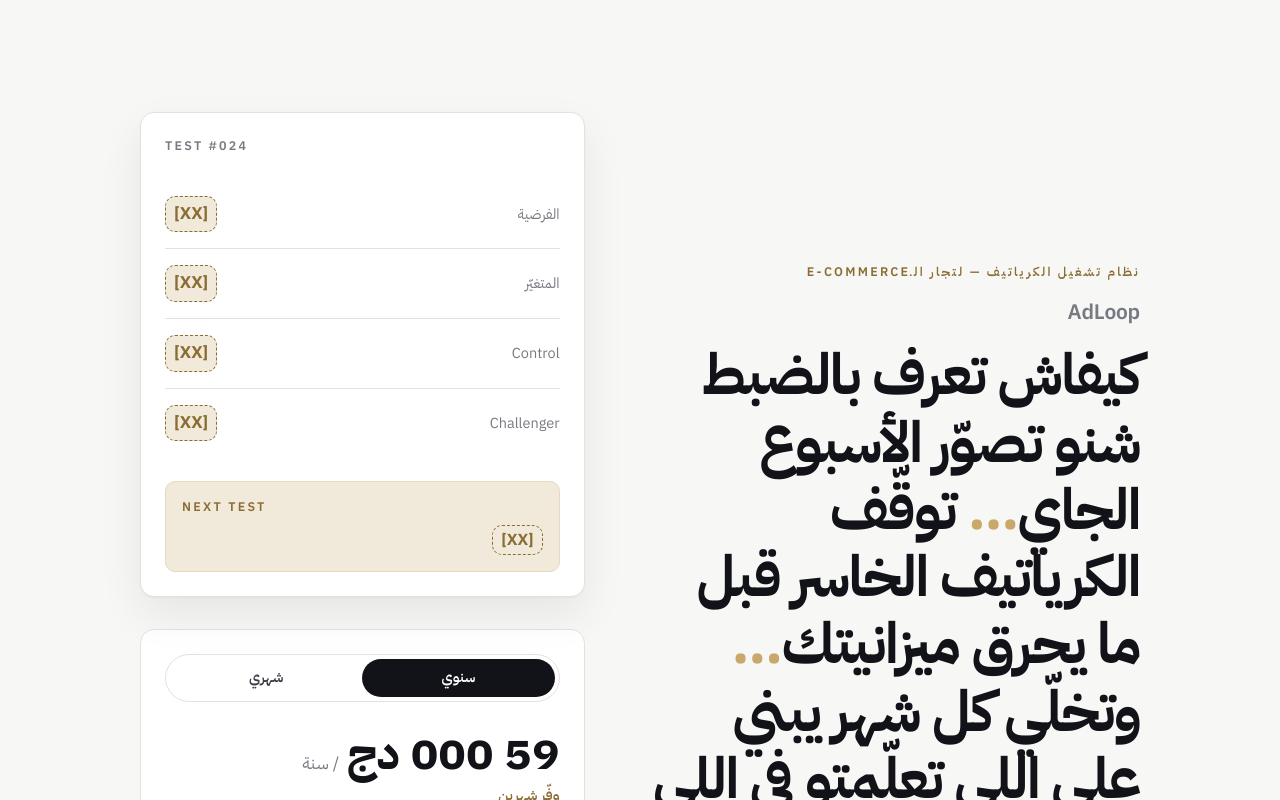
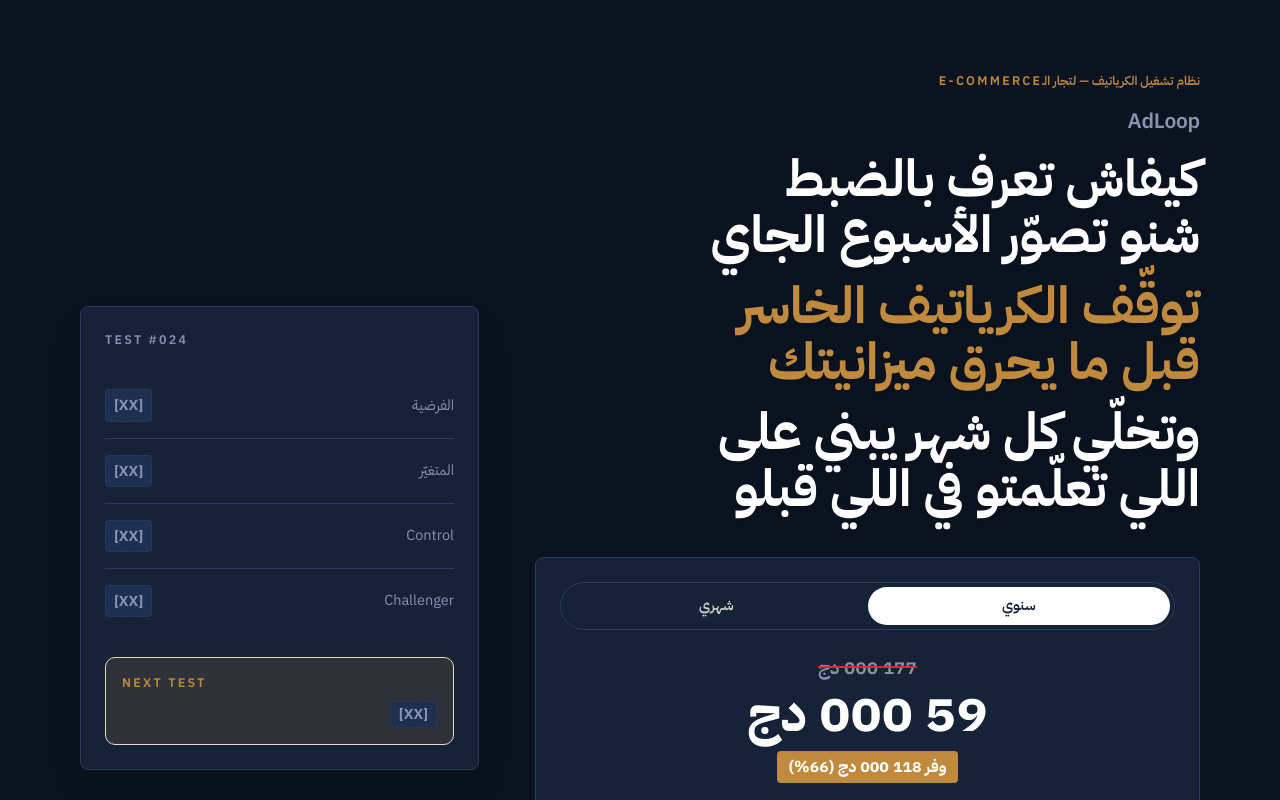
Before and after one commit to LOGISK7/DODO, a Next.js app: page /offer in a window 1280 px wide. Shown: the top 800 px of the page. Built offline with nearby package versions, Linux system fonts and the light colour scheme.

Commit message:
feat: overhaul UI to match Dan Lok direct-response design

```diff
--- a/app/tokens.css
+++ b/app/tokens.css
@@ -1,25 +1,25 @@
 :root {
-  --canvas: #F7F7F5;
-  --surface: #FFFFFF;
-  --surface-raised: #FCFBFA;
-  --ink: #111318;
-  --ink-2: #3A3D44;
-  --muted: #777A80;
-  --line: #E4E2DD;
-  --dark: #0B0D10;
-  --dark-2: #14171C;
-  --dark-line: rgba(255, 255, 255, 0.13);
-  --gold: #C9A86A;
-  --gold-ink: #8A6D33;
-  --gold-cta: #B08D4F;
-  --gold-soft: #F1E9DA;
+  --canvas: #0b1320;
+  --surface: #152238;
+  --surface-raised: #1e3050;
+  --ink: #FFFFFF;
+  --ink-2: #CCCCCC;
+  --muted: #8892b0;
+  --line: #2a3b5c;
+  --dark: #000000;
+  --dark-2: #111111;
+  --dark-line: rgba(255, 255, 255, 0.1);
+  --gold: #c08a3e;
+  --gold-ink: #c08a3e;
+  --gold-cta: #e3a34a;
+  --gold-soft: rgba(192, 138, 62, 0.15);
   --pos: #3F7D5B;
-  --neg: #B4554B;
+  --neg: #d32f2f;
 
-  --r-sm: 10px;
-  --r-lg: 14px;
-  --maxw: 1080px;
-  --narrow: 760px;
+  --r-sm: 4px;
+  --r-lg: 8px;
+  --maxw: 1200px;
+  --narrow: 800px;
 }
 
 /* Typography Scale */
--- a/components/Eyebrow.tsx
+++ b/components/Eyebrow.tsx
@@ -6,10 +6,19 @@ type EyebrowProps = {
 };
 
 export function Eyebrow({ children, className = "" }: EyebrowProps) {
-  // 12.5px/600/uppercase/.18em is handled by text-eyebrow token class
+  const content = typeof children === "string" ? (
+    children.split(/([a-zA-Z\-]+)/).map((part, i) =>
+      /^[a-zA-Z\-]+$/.test(part) ? (
+        <span key={i} className="uppercase tracking-[0.18em]" dir="ltr">{part}</span>
+      ) : (
+        <span key={i} className="tracking-[0] normal-case">{part}</span>
+      )
+    )
+  ) : children;
+
   return (
-    <span className={`text-eyebrow text-[var(--gold-ink)] ${className}`}>
-      {children}
+    <span className={`text-[12.5px] font-[600] text-[var(--gold-ink)] ${className}`}>
+      {content}
     </span>
   );
 }
--- a/components/Placeholder.tsx
+++ b/components/Placeholder.tsx
@@ -23,7 +23,7 @@ export function Placeholder({ id, value = "XX", className = "" }: PlaceholderPro
   return (
     <span
       data-placeholder-id={id}
-      className={`inline-flex items-center justify-center bg-[var(--gold-soft)] text-[var(--gold-ink)] border border-dashed border-[var(--gold-ink)] px-2 py-0.5 rounded-[var(--r-sm)] font-bold ${className}`}
+      className={`inline-flex items-center justify-center bg-[var(--surface-raised)] text-[var(--muted)] text-[14.5px] border border-dashed border-[var(--line)] px-2 py-0.5 rounded-[var(--r-sm)] font-bold ${className}`}
       dir="ltr"
     >
       [{value}]
--- a/components/sales/BuyBox.tsx
+++ b/components/sales/BuyBox.tsx
@@ -62,15 +62,15 @@ export function BuyBox() {
       </div>
 
       {/* Price Display */}
-      <div className="flex flex-col mb-[12px] min-h-[90px] justify-start">
-        <div className="text-[clamp(30px,4.4vw,46px)] font-[700] text-[var(--ink)] num leading-[1.2]">
+      <div className="flex flex-col mb-[16px] min-h-[130px] justify-start items-center">
+        <div className="text-[19px] text-[var(--muted)] font-[600] line-through decoration-[var(--neg)] decoration-2 mb-[4px]">
+          {isAnnual ? formatDZD(PRICE_ANNUAL * 3) : formatDZD(PRICE_MONTHLY * 3)}
+        </div>
+        <div className="text-[clamp(34px,5vw,52px)] font-[700] text-[var(--ink)] num leading-[1.1]">
           {isAnnual ? formatDZD(PRICE_ANNUAL) : formatDZD(PRICE_MONTHLY)}
-          <span className="text-[17px] text-[var(--muted)] font-[400] ms-[8px]">
-            {isAnnual ? "/ سنة" : "/ شهر"}
-          </span>
         </div>
-        <div className={`text-[14.5px] text-[var(--gold-ink)] font-[600] mt-[4px] ${isAnnual ? "visible" : "invisible"}`}>
-          {offer.buyBox.annualSub}
+        <div className="text-[16px] text-[var(--ink)] font-[700] bg-[var(--gold)] px-[12px] py-[4px] rounded-[var(--r-sm)] mt-[8px]">
+          وفر {isAnnual ? formatDZD(PRICE_ANNUAL * 2) : formatDZD(PRICE_MONTHLY * 2)} (66%)
         </div>
       </div>
 
--- a/components/sales/HeroHeadline.tsx
+++ b/components/sales/HeroHeadline.tsx
@@ -7,32 +7,30 @@ import { BuyBox } from "@/components/sales/BuyBox";
 
 export function HeroHeadline() {
   return (
-    <section className="bg-[var(--canvas)] pt-[80px] pb-[80px] min-[1000px]:pt-[112px] min-[1000px]:pb-[112px]">
+    <section className="bg-[var(--canvas)] pt-[80px] pb-[80px] min-[1000px]:pt-[72px] min-[1000px]:pb-[112px]">
       <Wrap>
-        <div className="flex flex-col gap-[64px] min-[1000px]:grid min-[1000px]:grid-cols-[1.05fr_0.95fr] min-[1000px]:gap-x-[64px] min-[1000px]:gap-y-[32px] items-center">
+        <div className="flex flex-col gap-[64px] min-[1000px]:grid min-[1000px]:grid-cols-[1.25fr_0.75fr] min-[1000px]:gap-[56px] min-[1000px]:items-start">
 
           {/* TEXT COLUMN */}
-          <div className="flex flex-col items-start w-full min-[1000px]:col-start-1 min-[1000px]:row-start-1 min-[1000px]:row-span-2">
+          <div className="flex flex-col items-start w-full">
             <Eyebrow>{offer.hero.eyebrow}</Eyebrow>
             <div className="text-h3 text-[var(--muted)] my-[16px]" dir="ltr">
               {offer.hero.wordmark}
             </div>
-            <h1 className="text-h1 text-[var(--ink)]">
-              <span className="max-[699px]:block max-[699px]:mb-[12px]">{offer.hero.headlineClauses[0]}</span>
-              <span className="text-[var(--gold)] max-[699px]:hidden">… </span>
-              <span className="max-[699px]:block max-[699px]:mb-[12px]">{offer.hero.headlineClauses[1]}</span>
-              <span className="text-[var(--gold)] max-[699px]:hidden">… </span>
-              <span className="max-[699px]:block">{offer.hero.headlineClauses[2]}</span>
+            <h1 className="flex flex-col gap-[14px] text-[clamp(32px,4vw,56px)] font-[900] tracking-[0] leading-[1.1] text-balance">
+              <span className="text-[var(--ink)] block drop-shadow-md">{offer.hero.headlineClauses[0]}</span>
+              <span className="text-[var(--gold)] block drop-shadow-md">{offer.hero.headlineClauses[1]}</span>
+              <span className="text-[var(--ink)] block drop-shadow-md">{offer.hero.headlineClauses[2]}</span>
             </h1>
-          </div>
 
-          {/* BUY BOX */}
-          <div className="w-full min-[1000px]:col-start-2 min-[1000px]:row-start-2">
-            <BuyBox />
+            {/* BUY BOX */}
+            <div className="w-full mt-[40px]">
+              <BuyBox />
+            </div>
           </div>
 
           {/* VISUAL COLUMN */}
-          <div className="w-full min-[1000px]:col-start-2 min-[1000px]:row-start-1">
+          <div className="w-full self-center">
             <div className="bg-[var(--surface)] border border-[var(--line)] rounded-[var(--r-lg)] w-full overflow-hidden max-[999px]:shadow-none min-[1000px]:shadow-[0_1px_2px_rgba(17,19,24,.04),0_18px_44px_rgba(17,19,24,.07)]">
               <div className="p-[24px]">
                 <div className="text-eyebrow num text-[var(--muted)] mb-[24px]" dir="ltr">
```
Also changed, not shown: 1 other file (tests, documents, lock files or other folders).
